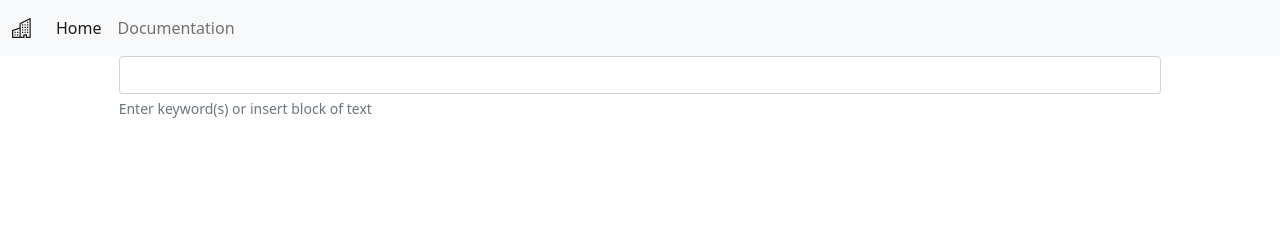
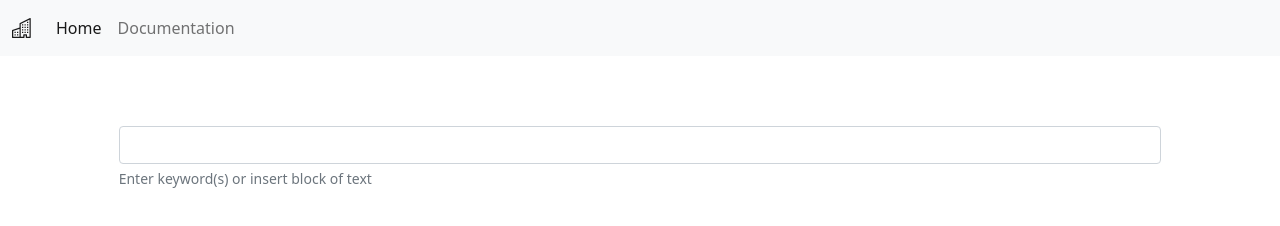
Before and after one commit to Michall2021/search-engine, a plain HTML site: page index.html in a window 1280 px wide. Drawn offline with nearby package versions, Linux system fonts and the light colour scheme.

Commit message:
Update of design
Added class for search window

```diff
--- a/main.css
+++ b/main.css
@@ -2,3 +2,7 @@
 .fialovy {
     background-color: rgb(207, 75, 207);
 }
+
+.searchWindow {
+    margin-top: 70px;
+}
```
